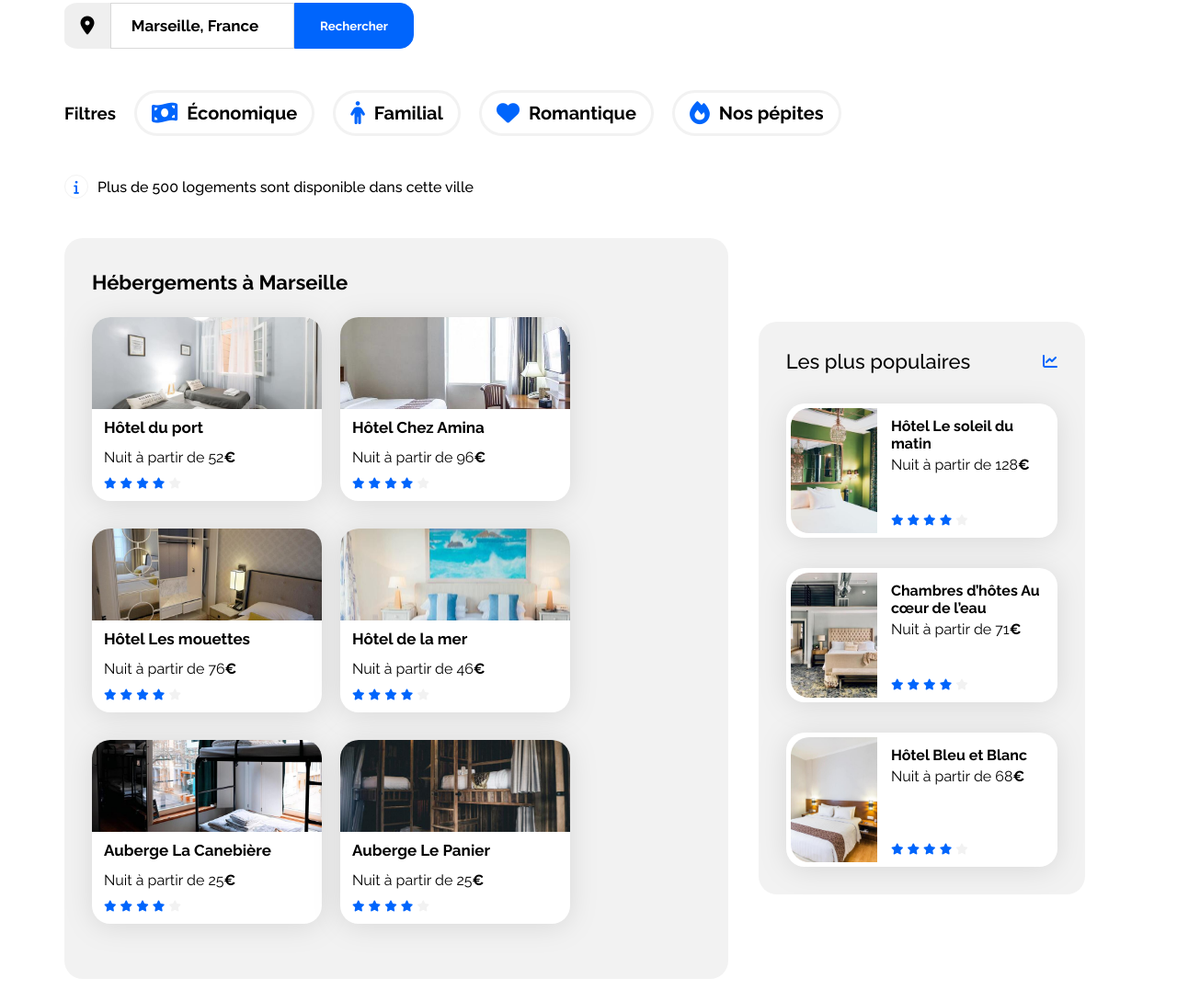
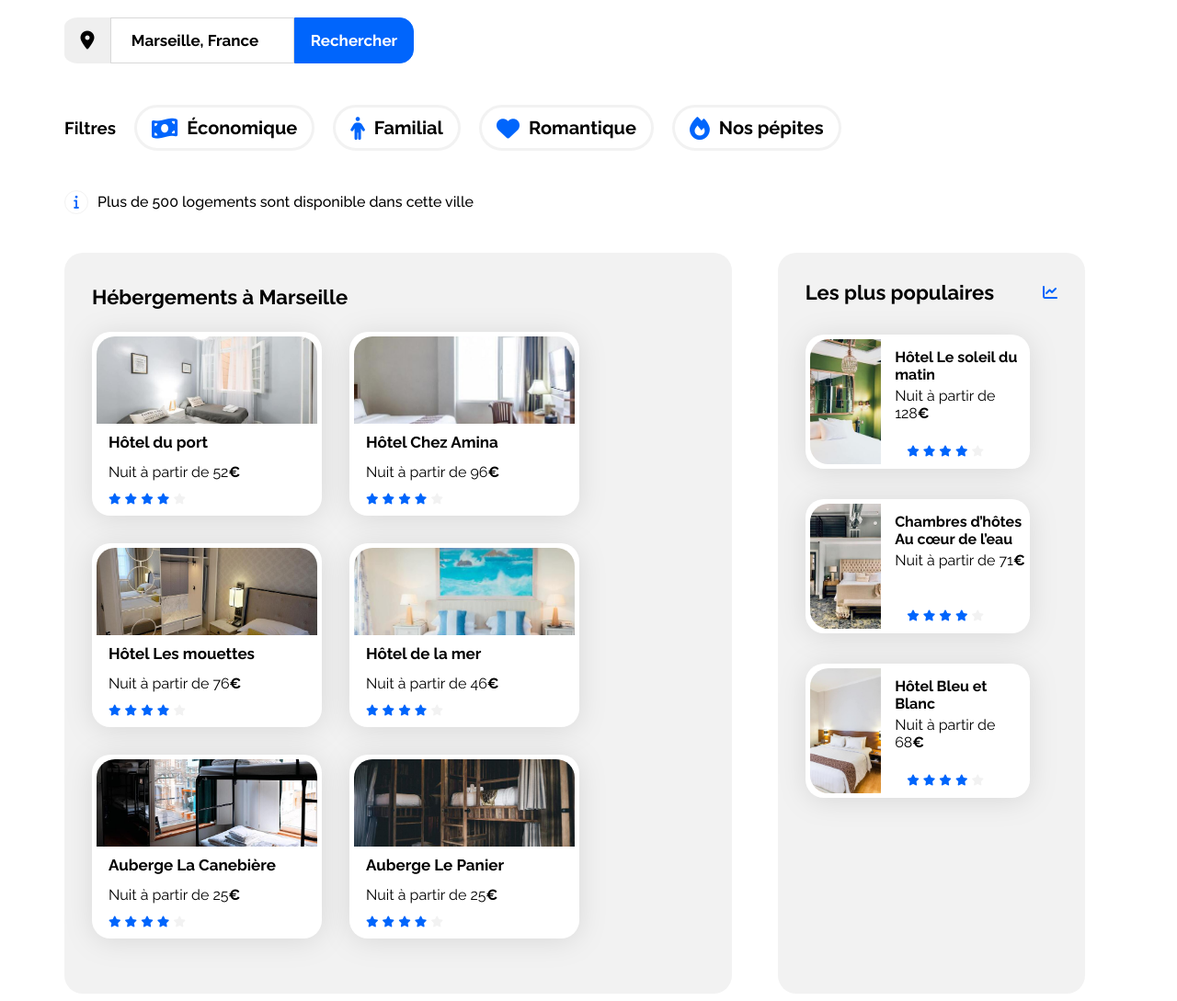
Before and after one commit to RacoonyThibault/Openclassroom_Project_2, a plain HTML site: page index.html in a window 1280 px wide. Shown: the part 225-1314 px from the top of the page at 92% size. Drawn offline with Linux system fonts and the light colour scheme.

Commit message:
Version 2 hebergement cartes bloque

```diff
--- a/css/style.css
+++ b/css/style.css
@@ -54,28 +54,22 @@ body {
 }
 /** RECHERCHE **/
 
-.recherche-hebergement{
+.hebergements-search{
     margin-bottom: 25px;
 
 }
 
-h1{
+.search-title{
     margin-bottom: 10px;
 }
 
-h2{
-    font-weight: 500;
-    font-size: 20px ;
-    margin-top: 0;
-    margin-bottom: 20px;
-}
 
 form{
     display: flex;
     padding: 0;
 }
 
-.bouton-localisation{
+.localisation-button{
     width: 50px;
     height: 50px;
     border-radius: 30% 0% 0% 30% / 20% 0% 0% 20%;
@@ -83,8 +77,7 @@ form{
 
 }
 
-.icone-localisation{
-    display: inline-block;
+.localisation-icon{
     font-size: 20px;
 }
 
@@ -95,52 +88,49 @@ input{
     font-weight: bold;
     font-size: 17px;
     text-align: center;
-
 }
 
-.container-recherche{
+.search-button{
+    background: #0065FC;
+    color: white;
+    font-size:17px;
+    font-weight: bold;
+    width:130px;
+    height:50px;
+    border-radius: 0px 15px 15px 0px;
+    border: 1px solid #0065FC;
+}
+
+.container-search{
     margin-top: 40px;
     margin-bottom: 40px;
 
 }
 
-
-.bouton-recherche {
-    color: white;
-    font-weight: bold;
-    width:130px;
-    height:50px;
-    padding: 15px 16px 15px 16px;
-    gap: 10px;
-    border-radius: 0px 15px 15px 0px;
-    border: 1px 0px 0px 0px;
-    border: 1px solid #0065FC;
-    background: #0065FC;
-}
 /** FILTRE **/
 
-.filtre{
+.filter{
     display: flex;
     flex-direction: row;
     align-items: center;
 }
 
-.margfiltre{
+.margfilter{
     margin-top: 40px;
     margin-bottom: 20px;
 }
 
-.titre-filtre{
+.filter-title{
     margin-right: 20px;
 }
 
-.bouton-filtre{
+.filter-button{
     display: flex;
     justify-content: center;
     align-items: center;
 }
 
-.icontextfiltre{
+.icontextfilter{
     border: 3px solid #F2F2F2;
     height: 50px;
     width: auto;
@@ -151,13 +141,13 @@ input{
     align-items: center;
 }
 
-.filtreicone{
+.filtericone{
     font-size: 25px;
     padding-left:10px ;
     padding-right: 10px ;
 }
 
-.filtretext{
+.filtertext{
     font-weight:bold;
     padding-right: 10px;
     font-size: 20px;
@@ -165,13 +155,13 @@ input{
 }
 
 
-.icontextfiltre:hover{
+.icontextfilter:hover{
     background-color: #DEEBFF;
     color: black;
     opacity: 1;
 }
 
-.pointinfo{
+.info-point{
     display: flex;
     flex-direction: row;
     align-items: center;
@@ -181,7 +171,7 @@ input{
 
 }
 
-.iconeinfo{
+.icon-info{
     font-size: 15px;
     height: 24px;
     width: 24px;
@@ -193,60 +183,59 @@ input{
     margin-right: 10px;
 }
 
-.textinfo{
+.text-info{
     font-weight: 500;
 }
 
                 /** MAIN **/
 
 /**Hebergement**/
-.titreimportant{
+
+
+section.hebergements{
+    margin-right: 50px;
+    width: 70%;
+    display: flex;
+    flex-direction: column;
+}
+
+.hebergements-title{
     font-size: 22px;
     font-weight: bolder;
     margin-top: 5px;
     margin-bottom: 25px;
 }
 
-.hebergements-and-populaires{
+
+.hebergements-cards{
     display: flex;
     flex-direction: row;
-    justify-content: center;
-    align-items: center;
-}
-
-.carte-hebergements{
-    display: flex;
-    flex-direction: row;
-    align-items: center;
     flex-wrap: wrap;
 }
 
+.card{
+    margin-right: 30px;
+}
 
-.carte{
+.hebergements .card{
     display: flex;
     flex-direction: column;
     box-sizing: border-box;
     width: 250px;
     height: 200px;
-    background-color: white;
-    border-radius: 20px;
     margin-bottom: 30px;
-    margin-right: 20px;
-    filter: drop-shadow(0px 3px 15px rgba(0, 0, 0, 0.1));
+
 }
 
-.carte-hebergements .imagecarte {
+.hebergements-cards .image-card {
     width: 100%;
     height: 50%;
     border-radius: 20px 20px 0px 0px;
-}
 
-.carte .imagecarte{
-    object-fit: cover;
 }
 
 
-.cartetext .titrecarte {
+.card-text .card-title {
     margin-top:10px;
     margin-bottom: 13px;
     margin-left: 13px;
@@ -255,14 +244,14 @@ input{
     font-size: 17px;
 }
 
-.cartetext .soustitrecarte{
+.card-text .card-subtitle{
     margin-top:0px;
     margin-bottom: 10px;
     margin-left: 13px;
     padding: 0;
 }
 
-.notecarte{
+.card-rating{
     margin-left: 13px;
 }
 
@@ -321,9 +310,7 @@ a {
 }
 
 /****** Hebergements ***********/
-.hebergements {
-    width: 65%;
-}
+
 
 /****** Populaires ***********/
 .populaires {
--- a/index.html
+++ b/index.html
@@ -30,61 +30,60 @@
             </nav>
         </header>
         <main>
-            <div class="recherche-hebergement">
-                <div class="titre-principal">
+            <div class="hebergements-search">
+                <div class="search-title">
                     <h1>Trouver votre hébergement pour des vacances de rêve</h1>
                 </div>
-                    <div class="sous-titre">
+                    <div class="search-subtitle">
                         <h2>En plein centre-ville ou en pleine nature</h2>
                     </div>
-                <div class="container-recherche">
+                <div class="container-search">
                     <form action="" method="post">
-                            <button class="bouton-localisation">
-                                <div class="icone-localisation"><i class="fa-solid fa-location-dot" style="color: #000000;"></i></div>
+                            <button class="localisation-button">
+                                <div class="localisation-icon"><i class="fa-solid fa-location-dot" style="color: #000000;"></i></div>
                             </button>
-                            <input type="search" id="barre-recherche" name="barre-recherche" value="Marseille, France"opacity:1>
-                            <button class="bouton-recherche">Rechercher</button>
+                            <input type="search" id="search-bar" name="search-bar" value="Marseille, France"opacity:1>
+                            <button class="search-button">Rechercher</button>
                     </form>
                 </div>
-                <div class="filtre margfiltre">
-                    <div class="titre-filtre">
+                <div class="filter margfilter">
+                    <div class="filter-title">
                         <h3>Filtres</h3>
                     </div>
-                    <div class="bouton-filtre">
-                        <button class="icontextfiltre economique">
-                                <i class="fa-solid fa-money-bill-wave filtreicone"></i>
-                            <div class="filtretext">Économique</div>
+                    <div class="filter-button">
+                        <button class="icontextfilter economique">
+                                <i class="fa-solid fa-money-bill-wave filtericone"></i>
+                            <div class="filtertext">Économique</div>
                         </button>
-                        <button class="icontextfiltre familial">
-                                <i class="fa-solid fa-person filtreicone"></i>
-                            <div class="filtretext">Familial</div>
+                        <button class="icontextfilter familial">
+                                <i class="fa-solid fa-person filtericone"></i>
+                            <div class="filtertext">Familial</div>
                         </button>
-                        <button class="icontextfiltre romantique">
-                                <i class="fa-solid fa-heart filtreicone"></i>
-                            <div class="filtretext">Romantique</div>
+                        <button class="icontextfilter romantique">
+                                <i class="fa-solid fa-heart filtericone"></i>
+                            <div class="filtertext">Romantique</div>
                         </button>
-                        <button class="icontextfiltre pepite">
-                                <i class="fa-solid fa-fire filtreicone"></i>
-                            <div class="filtretext">Nos pépites</div>
+                        <button class="icontextfilter pepite">
+                                <i class="fa-solid fa-fire filtericone"></i>
+                            <div class="filtertext">Nos pépites</div>
                         </button>
                     </div>
 
             </div>
-                <div class="pointinfo"><i class="fa-solid fa-info iconeinfo"></i><h4 class="textinfo">Plus de 500 logements sont disponible dans cette ville</h4></div>
+                <div class="info-point"><i class="fa-solid fa-info icon-info"></i><h4 class="text-info">Plus de 500 logements sont disponible dans cette ville</h4></div>
                     </div>
             <div class="hebergements-and-populaires">
-                <section class="hebergements">
-                        <h2 class="titreimportant">Hébergements à Marseille</h2>
-                        <div class="carte-hebergements">
-                                <a href="">
-                                    <article class="carte">
-                                        <img src="images/hebergements/fred-kleber.jpg" alt="photo Hôtel du port" class="imagecarte">
-                                        <div class="contenucarte">
-                                            <div class="cartetext">
-                                                <h5 class="titrecarte">Hôtel du port</h5>
-                                                <p class="soustitrecarte">Nuit à partir de 52<span class="euro">€</span></p>
+                <section id="hebergements" class="hebergements">
+                        <h2 class="hebergements-title">Hébergements à Marseille</h2>
+                        <div class="hebergements-cards">
+                                <a href="" class="card">
+                                        <img src="images/hebergements/fred-kleber.jpg" alt="photo Hôtel du port" class="image-card">
+                                        <div class="card-contain">
+                                            <div class="card-text">
+                                                <h5 class="card-title">Hôtel du port</h5>
+                                                <p class="card-subtitle">Nuit à partir de 52<span class="euro">€</span></p>
                                             </div>
-                                            <div class="notecarte">
+                                            <div class="card-rating">
                                                 <i class="fa-xs fa-solid fa-star" aria-hidden="true"></i>
                                             <i class="fa-xs fa-solid fa-star" aria-hidden="true"></i>
                                             <i class="fa-xs fa-solid fa-star" aria-hidden="true"></i>
@@ -92,17 +91,15 @@
                                             <i class="fa-xs fa-solid fa-star neutral-star" aria-hidden="true"></i>
                                             </div>
                                         </div>
-                                    </article>
                                 </a>
-                                <a href="">
-                                    <article class="carte">
-                                        <img src="images/hebergements/febrian-zakaria.jpg" alt="photo Hôtel chez Amina " class="imagecarte">
-                                        <div class="contenucarte">
-                                            <div class="cartetext">
-                                                <h5 class="titrecarte">Hôtel Chez Amina</h5>
-                                                <p class="soustitrecarte">Nuit à partir de 96<span class="euro">€</span></p>
+                                <a href="" class="card">
+                                        <img src="images/hebergements/febrian-zakaria.jpg" alt="photo Hôtel chez Amina " class="image-card">
+                                        <div class="card-contain">
+                                            <div class="card-text">
+                                                <h5 class="card-title">Hôtel Chez Amina</h5>
+                                                <p class="card-subtitle">Nuit à partir de 96<span class="euro">€</span></p>
                                             </div>
-                                            <div class="notecarte">
+                                            <div class="card-rating">
                                                 <i class="fa-xs fa-solid fa-star" aria-hidden="true"></i>
                                             <i class="fa-xs fa-solid fa-star" aria-hidden="true"></i>
                                             <i class="fa-xs fa-solid fa-star" aria-hidden="true"></i>
@@ -110,17 +107,15 @@
                                             <i class="fa-xs fa-solid fa-star neutral-star" aria-hidden="true"></i>
                                             </div>
                                         </div>
-                                    </article>
                                 </a>
-                                <a href="">
-                                    <article class="carte">
-                                        <img src="images/hebergements/reisetopia.jpg" alt="photo Hôtel Les mouettes" class="imagecarte">
-                                        <div class="contenucarte">
-                                            <div class="cartetext">
-                                                <h5 class="titrecarte">Hôtel Les mouettes</h5>
-                                                <p class="soustitrecarte">Nuit à partir de 76<span class="euro">€</span></p>
+                                <a href="" class="card">
+                                        <img src="images/hebergements/reisetopia.jpg" alt="photo Hôtel Les mouettes" class="image-card">
+                                        <div class="card-contain">
+                                            <div class="card-text">
+                                                <h5 class="card-title">Hôtel Les mouettes</h5>
+                                                <p class="card-subtitle">Nuit à partir de 76<span class="euro">€</span></p>
                                             </div>
-                                            <div class="notecarte">
+                                            <div class="card-rating">
                                                 <i class="fa-xs fa-solid fa-star" aria-hidden="true"></i>
                                             <i class="fa-xs fa-solid fa-star" aria-hidden="true"></i>
                                             <i class="fa-xs fa-solid fa-star" aria-hidden="true"></i>
@@ -128,17 +123,15 @@
                                             <i class="fa-xs fa-solid fa-star neutral-star" aria-hidden="true"></i>
                                             </div>
                                         </div>
-                                    </article>
                                 </a>
-                                <a href="">
-                                    <article class="carte">
-                                        <img src="images/hebergements/annie-spratt.jpg" alt="photo Hôtel de la mer" class="imagecarte">
-                                        <div class="contenucarte">
-                                            <div class="cartetext">
-                                                <h5 class="titrecarte">Hôtel de la mer</h5>
-                                                <p class="soustitrecarte">Nuit à partir de 46<span class="euro">€</span></p>
+                                <a href="" class="card">
+                                        <img src="images/hebergements/annie-spratt.jpg" alt="photo Hôtel de la mer" class="image-card">
+                                        <div class="card-contain">
+                                            <div class="card-text">
+                                                <h5 class="card-title">Hôtel de la mer</h5>
+                                                <p class="card-subtitle">Nuit à partir de 46<span class="euro">€</span></p>
                                             </div>
-                                            <div class="notecarte">
+                                            <div class="card-rating">
                                                 <i class="fa-xs fa-solid fa-star" aria-hidden="true"></i>
                                             <i class="fa-xs fa-solid fa-star" aria-hidden="true"></i>
                                             <i class="fa-xs fa-solid fa-star" aria-hidden="true"></i>
@@ -146,17 +139,15 @@
                                             <i class="fa-xs fa-solid fa-star neutral-star" aria-hidden="true"></i>
                                             </div>
                                         </div>
-                                    </article>
                                 </a>
-                                <a href="">
-                                    <article class="carte">
-                                        <img src="images/hebergements/marcus-loke.jpg" alt="photo Auberge de la Canebière" class="imagecarte">
-                                        <div class="contenucarte">
-                                            <div class="cartetext">
-                                                <h5 class="titrecarte">Auberge La Canebière</h5>
-                                                <p class="soustitrecarte">Nuit à partir de 25<span class="euro">€</span></p>
+                                <a href="" class="card">
+                                        <img src="images/hebergements/marcus-loke.jpg" alt="photo Auberge de la Canebière" class="image-card">
+                                        <div class="card-contain">
+                                            <div class="card-text">
+                                                <h5 class="card-title">Auberge La Canebière</h5>
+                                                <p class="card-subtitle">Nuit à partir de 25<span class="euro">€</span></p>
                                             </div>
-                                            <div class="notecarte">
+                                            <div class="card-rating">
                                                 <i class="fa-xs fa-solid fa-star" aria-hidden="true"></i>
                                             <i class="fa-xs fa-solid fa-star" aria-hidden="true"></i>
                                             <i class="fa-xs fa-solid fa-star" aria-hidden="true"></i>
@@ -164,17 +155,15 @@
                                             <i class="fa-xs fa-solid fa-star neutral-star" aria-hidden="true"></i>
                                             </div>
                                         </div>
-                                    </article>
                                 </a>
-                                <a href="">
-                                    <article class="carte">
-                                        <img src="images/hebergements/nicate-lee.jpg" alt="photo Auberge Le Panier" class="imagecarte">
-                                        <div class="contenucarte">
-                                            <div class="cartetext">
-                                                <h5 class="titrecarte">Auberge Le Panier</h5>
-                                                <p class="soustitrecarte">Nuit à partir de 25<span class="euro">€</span></p>
+                                <a href="" class="card">
+                                        <img src="images/hebergements/nicate-lee.jpg" alt="photo Auberge Le Panier" class="image-card">
+                                        <div class="card-contain">
+                                            <div class="card-text">
+                                                <h5 class="card-title">Auberge Le Panier</h5>
+                                                <p class="card-subtitle">Nuit à partir de 25<span class="euro">€</span></p>
                                             </div>
-                                            <div class="notecarte">
+                                            <div class="card-rating">
                                                 <i class="fa-xs fa-solid fa-star" aria-hidden="true"></i>
                                             <i class="fa-xs fa-solid fa-star" aria-hidden="true"></i>
                                             <i class="fa-xs fa-solid fa-star" aria-hidden="true"></i>
@@ -182,7 +171,6 @@
                                             <i class="fa-xs fa-solid fa-star neutral-star" aria-hidden="true"></i>
                                             </div>
                                         </div>
-                                    </article>
                                 </a>
                     </div>
                 </section>
```
